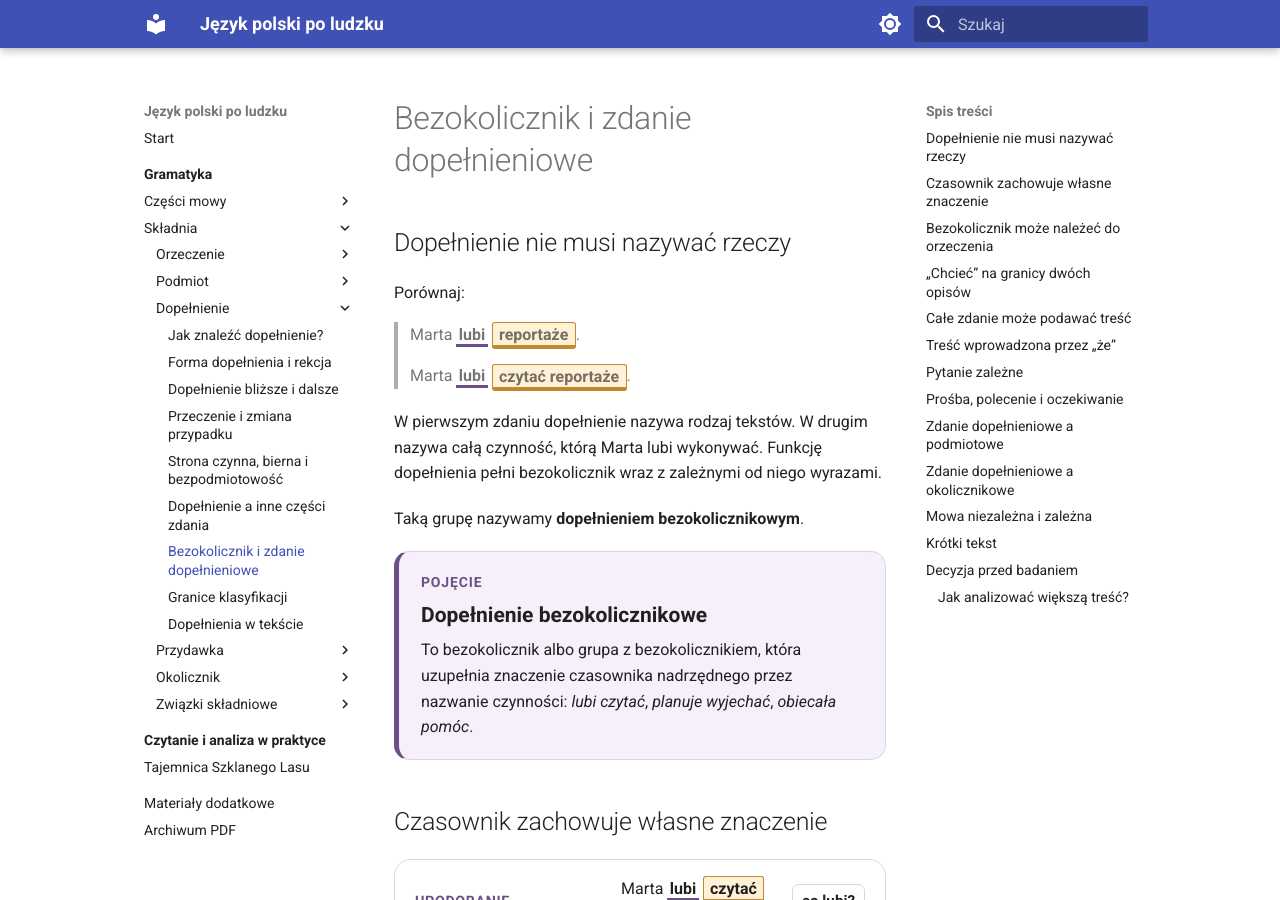
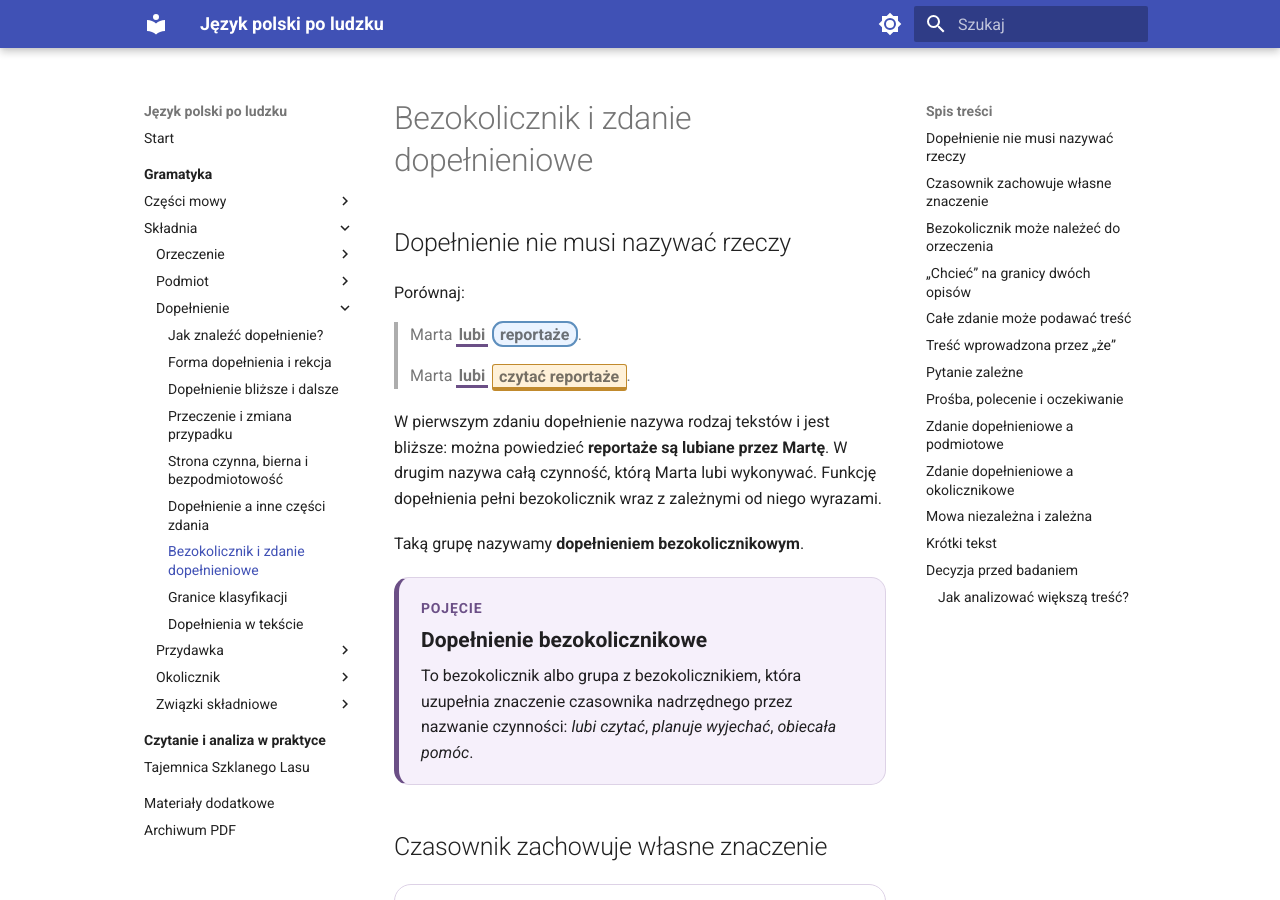
Before and after one commit to dchorazkiewicz/SP_JP, an MkDocs documentation site: the page built from docs/gramatyka/skladnia/dopelnienie/bezokolicznik-i-zdanie-dopelnieniowe.md, in a window 1280 px wide and 900 px high. Built offline with MkDocs 1.6.1 and Material for MkDocs 9.7.7, drawn with Linux system fonts in a browser that asks for light colours; some of the changed text lies outside the part shown.

Commit message:
Popraw klasyfikację rzeczownikowych dopełnień przy bezokoliczniku

```diff
--- a/docs/gramatyka/skladnia/dopelnienie/bezokolicznik-i-zdanie-dopelnieniowe.md
+++ b/docs/gramatyka/skladnia/dopelnienie/bezokolicznik-i-zdanie-dopelnieniowe.md
@@ -6,11 +6,11 @@
 
 Porównaj:
 
-> Marta <span class="object-predicate">lubi</span> <span class="object-mark object-mark--indirect"><strong>reportaże</strong></span>.
+> Marta <span class="object-predicate">lubi</span> <span class="object-mark object-mark--direct"><strong>reportaże</strong></span>.
 
 > Marta <span class="object-predicate">lubi</span> <span class="object-mark object-mark--indirect"><strong>czytać reportaże</strong></span>.
 
-W pierwszym zdaniu dopełnienie nazywa rodzaj tekstów. W drugim nazywa całą czynność, którą Marta lubi wykonywać. Funkcję dopełnienia pełni bezokolicznik wraz z zależnymi od niego wyrazami.
+W pierwszym zdaniu dopełnienie nazywa rodzaj tekstów i jest bliższe: można powiedzieć **reportaże są lubiane przez Martę**. W drugim nazywa całą czynność, którą Marta lubi wykonywać. Funkcję dopełnienia pełni bezokolicznik wraz z zależnymi od niego wyrazami.
 
 Taką grupę nazywamy **dopełnieniem bezokolicznikowym**.
 
@@ -101,13 +101,13 @@ Wyrazy **czy, kto, kiedy, gdzie** pełnią funkcje wewnątrz zdań podrzędnych,
 
 ## Prośba, polecenie i oczekiwanie
 
-> Marta <span class="object-predicate">poprosiła</span> Pawła, <span class="object-mark object-mark--clausal"><strong>żeby przygotował salę</strong></span>.
+> Marta <span class="object-predicate">poprosiła</span> <span class="object-mark object-mark--direct"><strong>Pawła</strong></span>, <span class="object-mark object-mark--clausal"><strong>żeby przygotował salę</strong></span>.
 
 > Kierowniczka <span class="object-predicate">zażądała</span>, <span class="object-mark object-mark--clausal"><strong>aby raport poprawiono</strong></span>.
 
 > Zespół <span class="object-predicate">oczekuje</span>, <span class="object-mark object-mark--clausal"><strong>że wyniki nadejdą jutro</strong></span>.
 
-Zdania podrzędne podają treść prośby, żądania albo oczekiwania.
+Zdania podrzędne podają treść prośby, żądania albo oczekiwania. W pierwszym przykładzie **Pawła** jest dodatkowo dopełnieniem bliższym nazywającym osobę proszoną.
 
 ## Zdanie dopełnieniowe a podmiotowe
 
```
